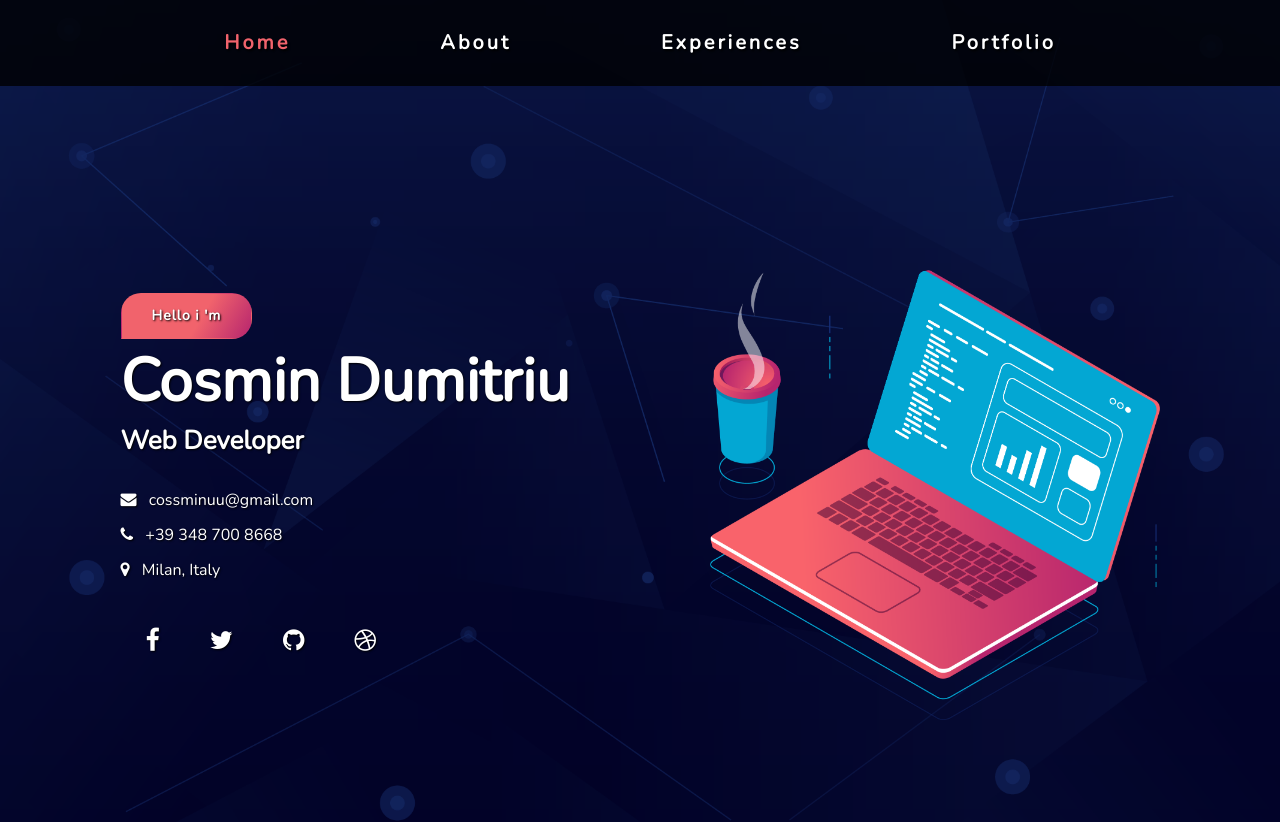
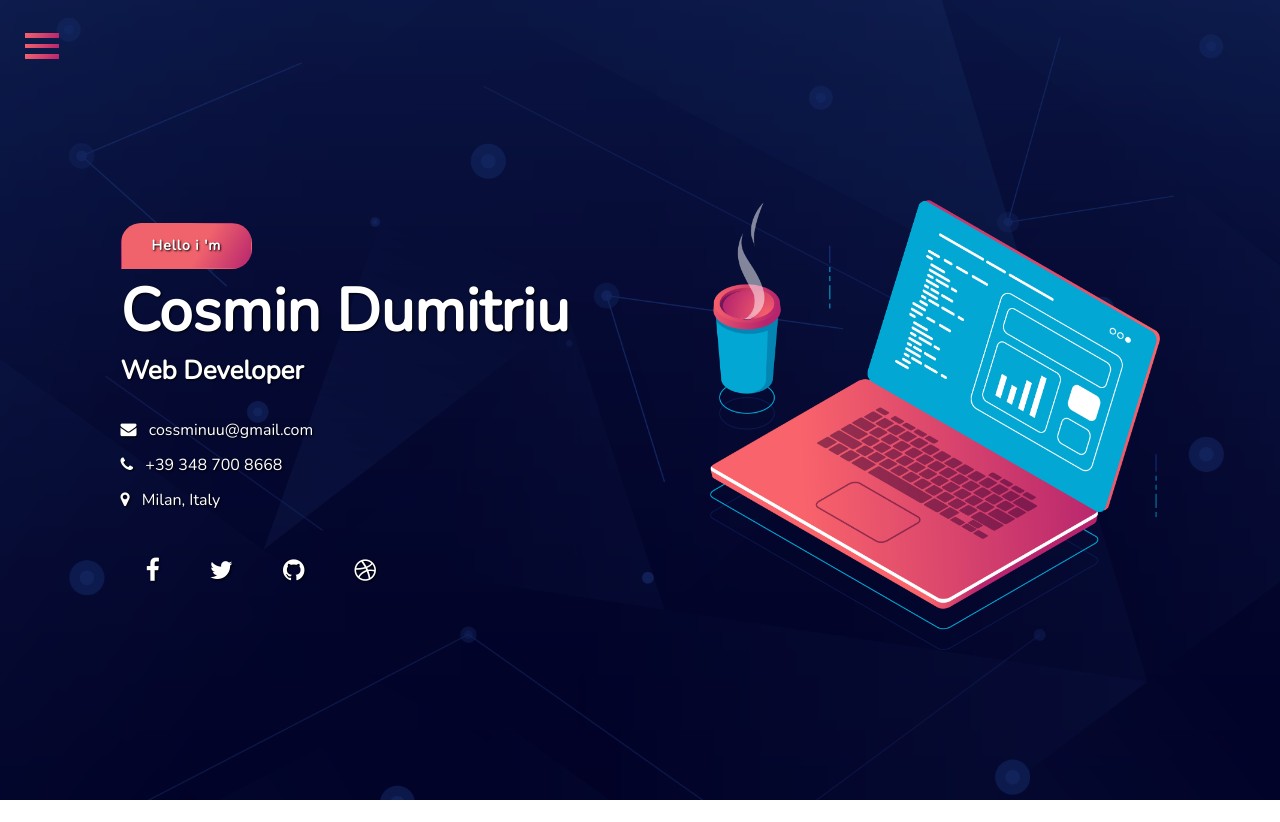
Before and after one commit to cossminuu/portfolioReact, a React (Create React App) app: page / in a window 1280 px wide. Shown: the top 822 px of the page. Built offline with nearby package versions, Linux system fonts and the light colour scheme.

Commit message:
hamburger menu desktop

```diff
--- a/src/App.css
+++ b/src/App.css
@@ -664,11 +664,11 @@ body::-webkit-scrollbar-thumb {
 
 /* GRID CSS HEADER.JS */
 .grid-container-header {
-  height: auto;
+  height: 100vh;
   display: grid;
   grid-template-columns: 1fr 1fr;
   align-items: center;
-  padding: 270px 50px 150px 50px;
+  padding: 200px 50px 150px 50px;
 }
 
 .item1 {
--- a/src/Components/SideDrawer/DrawerToggleButton.css
+++ b/src/Components/SideDrawer/DrawerToggleButton.css
@@ -2,14 +2,15 @@
   display: flex;
   flex-direction: column;
   justify-content: space-around;
-  height: 24px;
+  height: 32px;
   width: 30px;
   background: transparent;
   border: none;
-  margin-left: 20px;
+  margin-left: 25px;
   cursor: pointer;
   padding-top: 0;
   box-sizing: border-box;
+
 }
 
 .toggle__button:focus {
@@ -17,7 +18,20 @@
 }
 
 .toggle__button__line {
-  width: 28px;
-  height: 3.3px;
+  width: 34px;
+  height: 4.5px;
   background: linear-gradient(120deg, #f1636c 0%, #b6256e 100%);
 }
+
+@media(max-width: 781px) {
+  .toggle__button {
+    height: 28px;
+    width: 25px;
+  }
+
+  .toggle__button__line {
+    width: 28px;
+    height: 3.2px;
+
+  }
+}
--- a/src/Components/SideDrawer/SideDrawer.css
+++ b/src/Components/SideDrawer/SideDrawer.css
@@ -1,20 +1,18 @@
 .side__drawer {
     height: 100vh;
     background-color: #03a7d3;
-    box-shadow: 8px 0 8px rgba(0, 0, 0, 0.5);
     position: fixed;
     top: 0;
     left: 0;
-    width: 60%;
-    max-width: 400px;
-    z-index: 222222222222;
+    width: 100%;
+    z-index: 222;
     transform: translateX(-105%);
     -webkit-transform: translateX(-105%);
     -moz-transform: translateX(-105);
     transition: transform 0.6s ease-out;
     -webkit-transition: transform 0.6s ease-out;
     -moz-transition: transform 0.6s ease-out;
-    border-radius: 0 10px 10px 0;
+
 }
 
 .side__drawer.open {
@@ -25,29 +23,41 @@
     height: 100%;
     display: flex;
     flex-direction: column;
-    justify-content: center;
     align-items: center;
+    padding-top: 50px;
 
 }
 
 .side__drawer .social {
     flex-direction: row;
-    font-size: 20px;
-
+    font-size: 25px;
 }
 
 .side__drawer li {
     padding: 20px;
-    font-size: 16px;
+    font-size: 40px;
     font-weight: bold;
     cursor: pointer;
     text-shadow: 2px 2px 2px black;
 
 }
 
-@media(min-width: 781px) {
-    .side__drawer {
-        display: none;
+@media(max-width: 781px) {
+    .side__drawer li {
+        font-size: 20px;
+    }
+
+    .side__drawer .social {
+        font-size: 20px;
+    }
+
+    .active-mobile {
+        font-size: 22px !important;
+    }
+
+    .closeMenu p {
+        padding: 0px 20px !important;
+        font-size: 45px !important;
     }
 }
 
@@ -56,5 +66,22 @@
 .active-mobile {
     color: #f1636c !important;
     transition: 0.4s ease;
-    font-size: 22px;
+    font-size: 50px;
 }
+
+.closeMenu {
+    display: flex;
+    justify-content: center;
+    justify-content: flex-end;
+
+}
+
+.closeMenu p {
+    padding: 15px 35px;
+    margin: 0 !important;
+    font-size: 60px;
+    cursor: pointer;
+    color: #f1636c;
+    font-weight: bold;
+    text-shadow: 3px 3px 4px rgba(0, 0, 0, 0.5);
+}
--- a/src/Components/SideDrawer/SideDrawer.js
+++ b/src/Components/SideDrawer/SideDrawer.js
@@ -10,6 +10,9 @@ const sideDrawer = props => {
   }
   return (
     <nav className={drawerClasses}>
+      <div className="closeMenu">
+        <p onClick={props.click}>x</p>
+      </div>
       <ul>
         {data.toolbar.map(toolbars => {
           return (
--- a/src/Components/Toolbar/Toolbar.css
+++ b/src/Components/Toolbar/Toolbar.css
@@ -1,15 +1,14 @@
 .toolbar {
     width: 100%;
     height: auto;
-    background-color: rgba(0, 0, 0, 0.8);
-
+    padding-top: 30px;
 }
 
 .toolbar__navigation {
     height: 100%;
     display: flex;
     align-items: center;
-    justify-content: center;
+
 }
 
 .toolbar__navigation__items ul {
@@ -47,7 +46,7 @@
 @media(max-width:1000px) {
     .toolbar__navigation__items li {
         font-size: 18px;
-        padding: 20px;
+        padding: 0px;
     }
 }
 
@@ -55,7 +54,7 @@
 @media(max-width: 780px) {
     .toolbar {
         height: 60px;
-        padding-top: 0 !important;
+
     }
 
     .toolbar__navigation__items {
@@ -67,11 +66,11 @@
     }
 }
 
-@media(min-width: 781px) {
+/* @media(min-width: 781px) {
     .toolbar__toggle__button {
         display: none;
     }
-}
+} */
 
 .active {
     color: #f1636c !important;
--- a/src/Components/Toolbar/Toolbar.js
+++ b/src/Components/Toolbar/Toolbar.js
@@ -11,27 +11,6 @@ const toolbar = props => {
         <div className="toolbar__toggle__button">
           <DrawerToggleButton click={props.drawerClickHandler} />
         </div>
-        <div className="toolbar__navigation__items">
-          <ul>
-            {data.toolbar.map(toolbars => {
-              return (
-                <li key={toolbars.link}>
-                  <Link
-                    to={toolbars.to}
-                    spy={true}
-                    smooth={true}
-                    offset={0}
-                    duration={1000}
-                    activeClass="active"
-                    className="hover__effect"
-                  >
-                    {toolbars.link}
-                  </Link>
-                </li>
-              );
-            })}
-          </ul>
-        </div>
       </nav>
     </header>
   );
```
